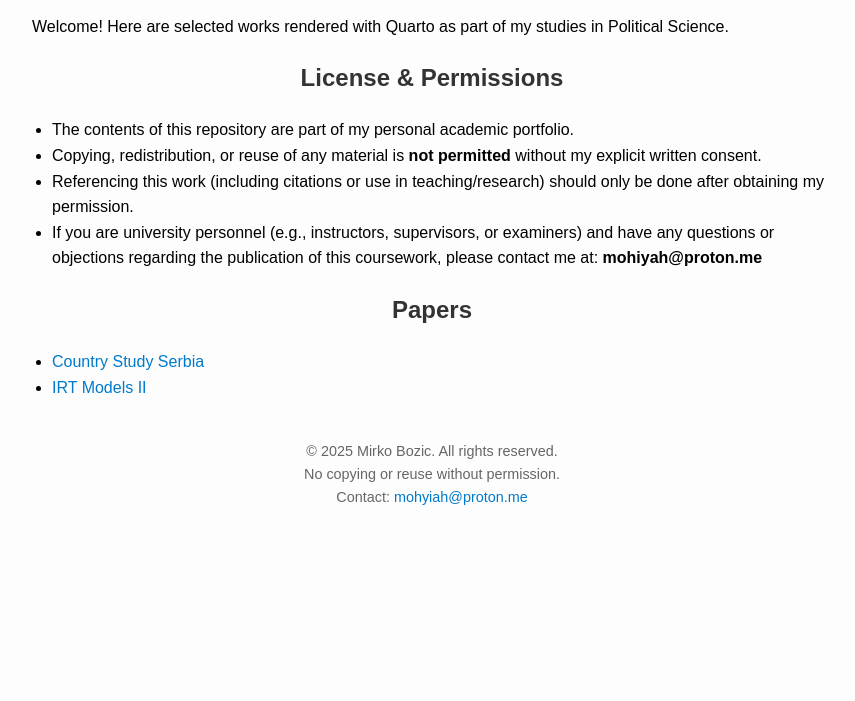
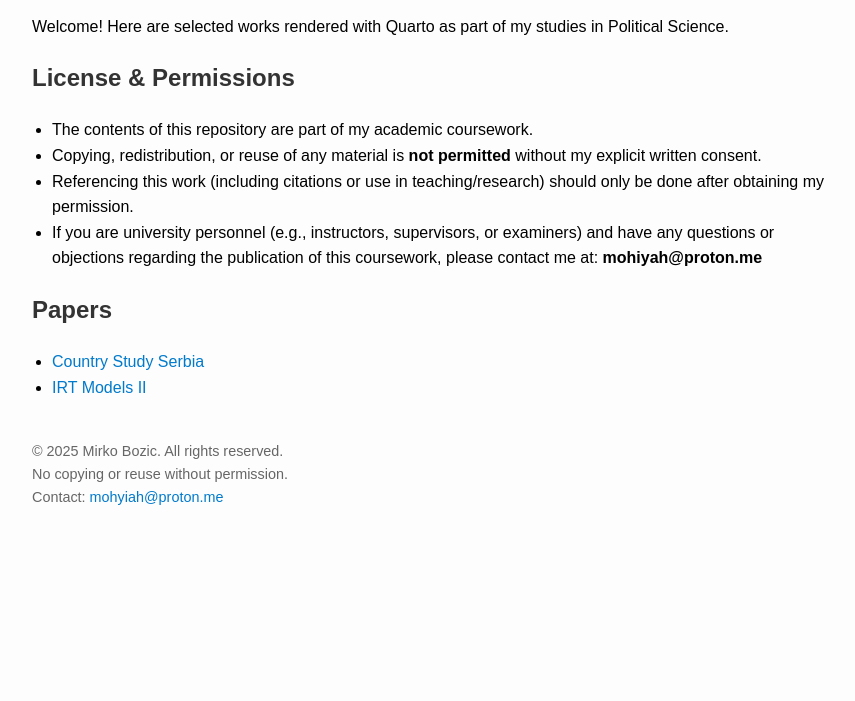
Before and after one commit to mohiyah/mohiyah.github.io, a plain HTML site: page index.html in a window 1280 px wide. Shown: the part 99-800 px from the top of the page, without its empty margins (208-1063 px from the left). Drawn offline with Linux system fonts and the light colour scheme.

Commit message:
Update index.html styling

```diff
--- a/index.html
+++ b/index.html
@@ -13,7 +13,10 @@
   }
   h1, h2 {
     color: #333;
-    text-align: center;
+    text-align: left;
+  }
+  p, ul {
+    text-align: left;
   }
   ul {
     padding-left: 20px;
@@ -30,7 +33,7 @@
     margin-top: 40px;
     font-size: 0.9em;
     color: #666;
-    text-align: center;
+    text-align: left;
   }
 </style>
 </head>
@@ -40,7 +43,7 @@
 
   <h2>License & Permissions</h2>
   <ul>
-    <li>The contents of this repository are part of my personal academic portfolio.</li>
+    <li>The contents of this repository are part of my academic coursework.</li>
     <li>Copying, redistribution, or reuse of any material is <strong>not permitted</strong> without my explicit written consent.</li>
     <li>Referencing this work (including citations or use in teaching/research) should only be done after obtaining my permission.</li>
     <li>If you are university personnel (e.g., instructors, supervisors, or examiners) and have any questions or objections regarding the publication of this coursework, please contact me at: <strong>mohiyah@proton.me</strong></li>
```
